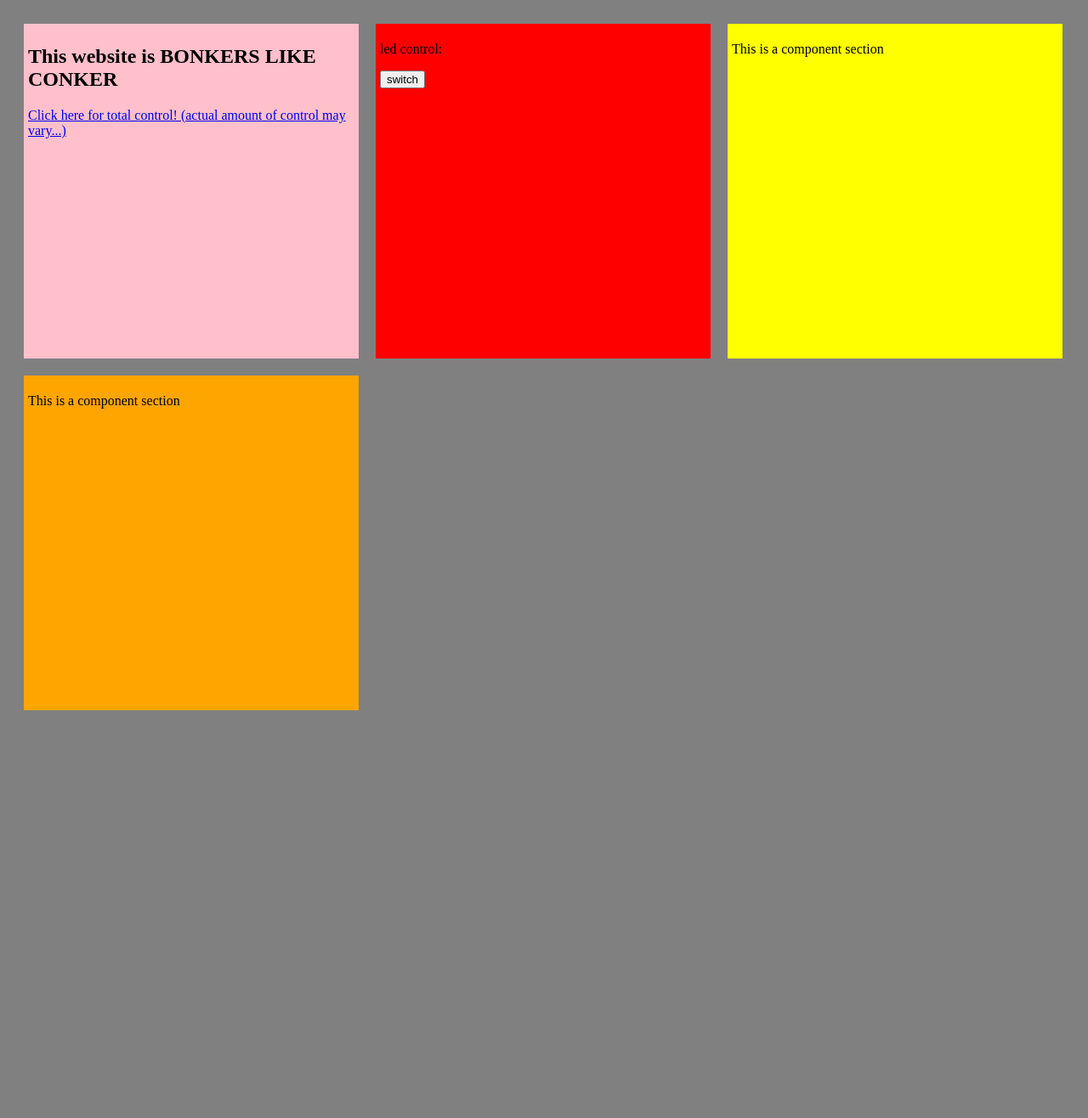
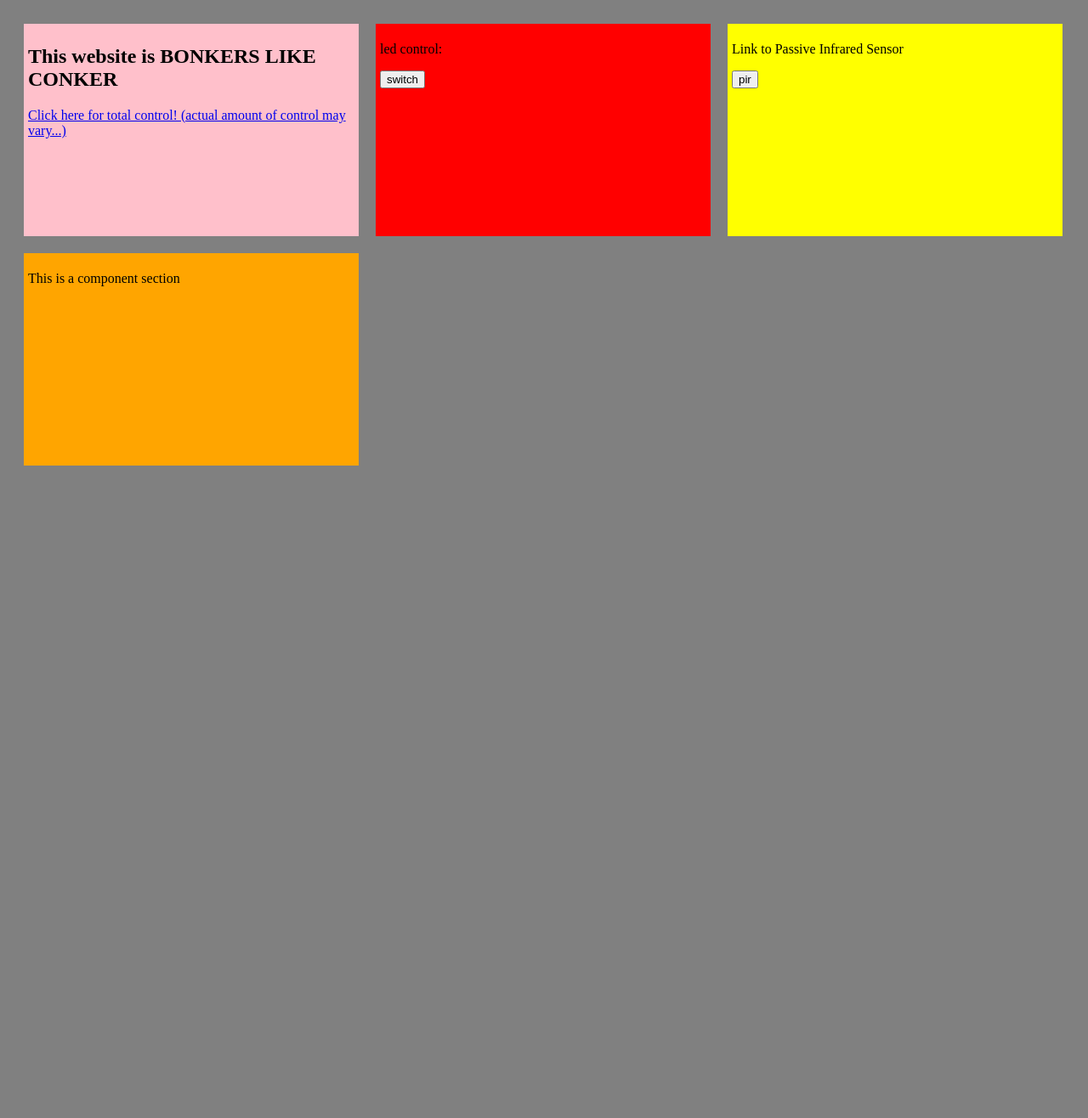
Before and after one commit to ledmands/it101_final_2023, a Flask app: page / in a window 1280 px wide. Shown: the whole page at 85% size. After the commit the page ends 548 px from the top, so only its background shows below. Run offline with Flask 3, Linux system fonts and the light colour scheme.

Commit message:
motion sensor working

```diff
--- a/app.py
+++ b/app.py
@@ -1,13 +1,27 @@
 # DRIVER FILE FOR THE WEB SERVER
 
 from flask import Flask, render_template, request
-from gpiozero import LED
+from gpiozero import LED, MotionSensor
+from flask_socketio import SocketIO, send, emit
+from threading import Lock
+from time import time, ctime
 # from adafruit_LCD1602 import Adafruit_CharLCD # important that files are in same directory as app file
 # from PCF8574 import PCF8574_GPIO
+async_mode = None
 
 led = LED(17)
+pir_unit = MotionSensor(4)
 app = Flask(__name__)
+socketio = SocketIO(app)
+thread = None
+thread_lock = Lock()
 
+def background_thread():
+    while True:
+
+        pir_unit.wait_for_motion()
+        socketio.emit('my_response', {'data': ctime(time())})
+        pir_unit.wait_for_no_motion()
 
 @app.route('/')                           # determines entry point (/ is root)
 def index():                              # name of route
@@ -18,5 +32,25 @@ def toggle():
     led.toggle()
     return render_template('index.html')
 
+@app.route('/pir/', methods=['POST'])
+def pir():
+    template_data = {
+        'pir_sensor': pir_unit.is_active
+    }
+    return render_template('pir.html', **template_data, async_mode=socketio.async_mode)
+
+@socketio.event
+def my_event(message):
+    emit('my_response', {'data': message['data']})
+
+@socketio.event
+def connect():
+    global thread
+    with thread_lock:
+        if thread is None:
+            thread = socketio.start_background_task(background_thread)
+    emit('my_response', {'data': 'Connected'})
+
 if __name__ == '__main__':                 # this block runs the web server and the app
-    app.run(debug=True, host='0.0.0.0')    # 0.0.0.0 host means web app is accessible to any device on network
+    # app.run(debug=True, host='0.0.0.0')    # 0.0.0.0 host means web app is accessible to any device on network
+    socketio.run(app, allow_unsafe_werkzeug=True)
--- a/notes.txt
+++ b/notes.txt
@@ -12,3 +12,5 @@ COMPONENTS:
 
 Helpful links
 https://stackoverflow.com/questions/42601478/flask-calling-python-function-on-button-onclick-event
+https://stackoverflow.com/questions/70852450/how-to-display-python-variables-on-a-web-page-and-an-lcd
+https://stackoverflow.com/questions/64559768/flask-socketio-import-wont-work-error-no-module-named-flask-socketio
--- a/static/style.css
+++ b/static/style.css
@@ -7,12 +7,12 @@ body
 {
     padding: 10px;
     width: 100vw;
-    height: 100vw;
+    height: 100vh;
 }
 
 .component
 {
-    height: 30vw;
+    height: 30vh;
     width: 30vw;
     margin: 10px;
     padding: 5px;
@@ -21,10 +21,6 @@ body
 
 .one
 {
-    /* position: fixed;
-    top: 0;
-    width: 1000px;  */
-
     background-color: pink;
 }
 
@@ -42,3 +38,10 @@ body
 {
     background-color: orange;
 }
+
+.pir
+{
+    background-color: pink;
+    height: 30vh;
+    width: 30vw;
+}
--- a/templates/index.html
+++ b/templates/index.html
@@ -20,7 +20,11 @@
         </p>
     </section>
     <section class="component three">
-        <p>This is a component section</p>
+        <p>Link to Passive Infrared Sensor
+            <form action="/pir/" method="post">
+                <button name="pir_page" type="submit">pir</button>
+            </form>
+        </p>
     </section>
     <section class="component four">
         <p>This is a component section</p>
```
Also changed, not shown: templates/pir.html (added, +42 -0 lines).
